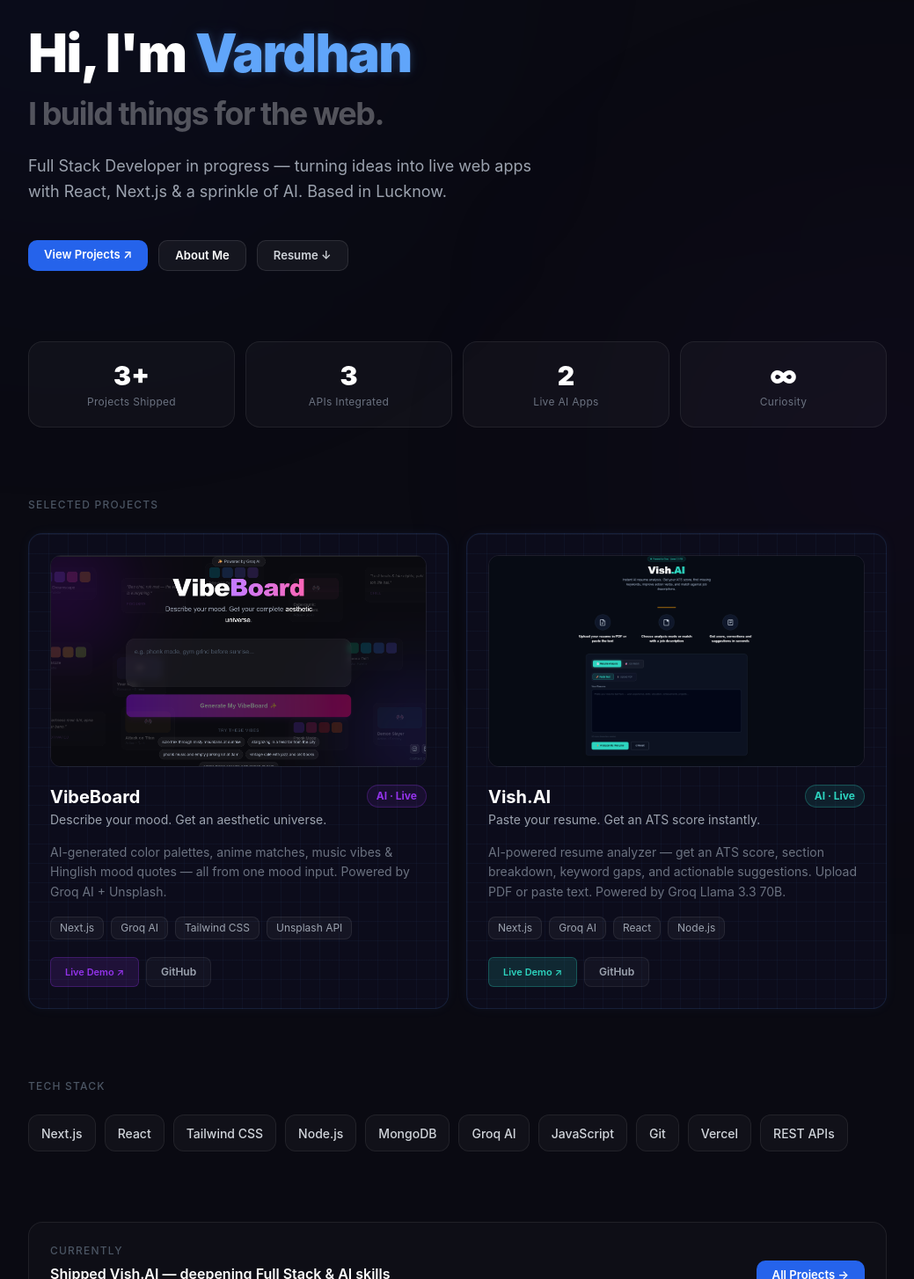
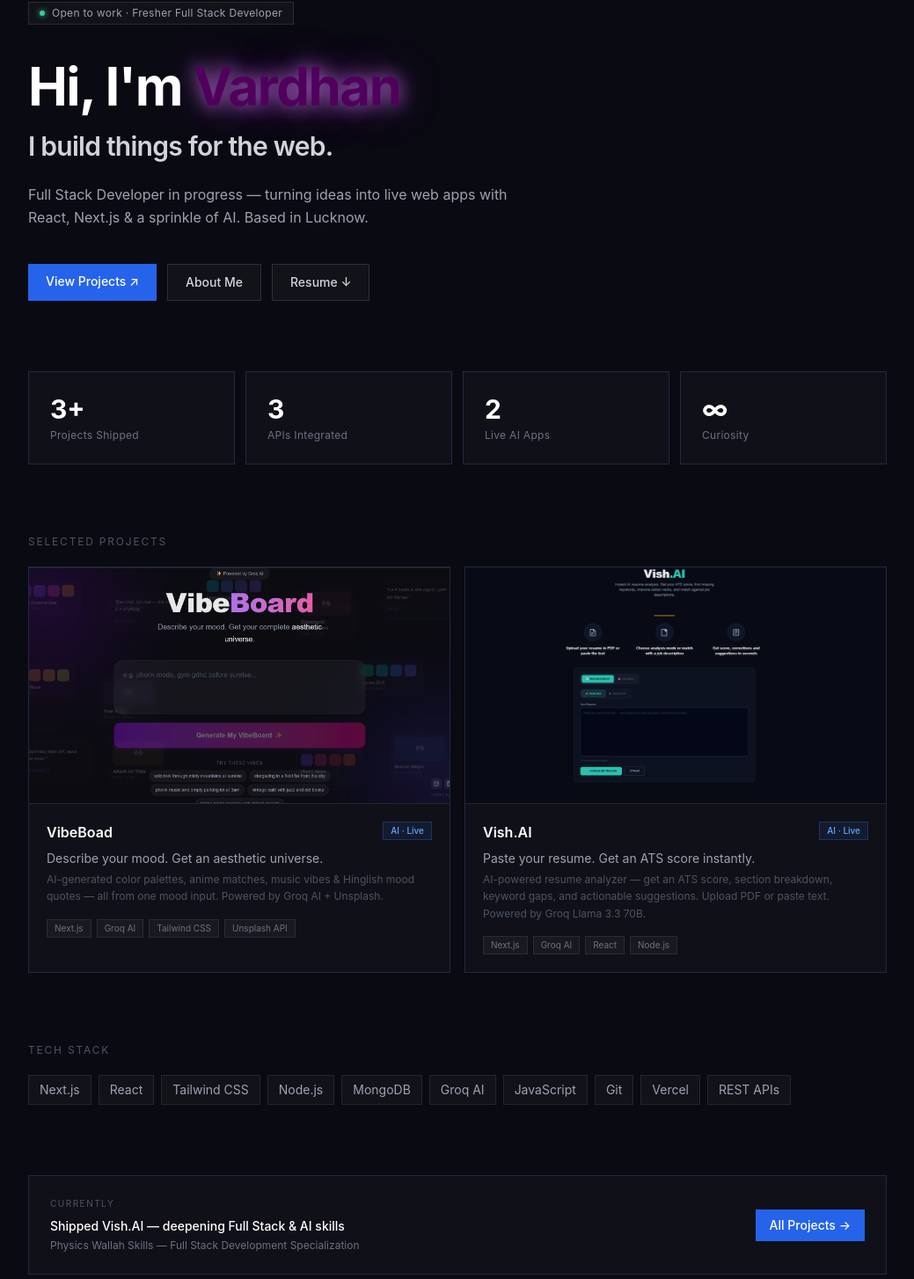
Before and after one commit to VishnuVardhan2000/my-portfolio, a Next.js app: page / in a window 1280 px wide. Shown: the part 176-1630 px from the top of the page at 88% size, without its empty margins (120-1159 px from the left). Built offline with nearby package versions, Linux system fonts and the light colour scheme.

Commit message:
feat: neon spotlight cards on home page

```diff
--- a/app/page.js
+++ b/app/page.js
@@ -1,339 +1,246 @@
 "use client";
+import { useRef } from "react";
 import Link from "next/link";
+
+/* ── Neon Spotlight Card ── */
+function NeonCard({ children, className = "", style = {} }) {
+  const ref = useRef(null);
+  const onMove = (e) => {
+    if (!ref.current) return;
+    const r = ref.current.getBoundingClientRect();
+    ref.current.style.setProperty("--mx", `${e.clientX - r.left}px`);
+    ref.current.style.setProperty("--my", `${e.clientY - r.top}px`);
+    ref.current.style.setProperty("--mo", "1");
+  };
+  const onLeave = () => {
+    if (!ref.current) return;
+    ref.current.style.setProperty("--mo", "0");
+  };
+  return (
+    <div ref={ref} onMouseMove={onMove} onMouseLeave={onLeave}
+      className={`neon-card ${className}`} style={style}>
+      {children}
+    </div>
+  );
+}
+
+const techStack = [
+  "Next.js","React","Tailwind CSS","Node.js",
+  "MongoDB","Groq AI","JavaScript","Git","Vercel","REST APIs",
+];
 
 const stats = [
   { value: "3+", label: "Projects Shipped" },
-  { value: "3", label: "APIs Integrated" },
-  { value: "2", label: "Live AI Apps" },
-  { value: "∞", label: "Curiosity" },
-];
-
-const stack = [
-  "Next.js",
-  "React",
-  "Tailwind CSS",
-  "Node.js",
-  "MongoDB",
-  "Groq AI",
-  "JavaScript",
-  "Git",
-  "Vercel",
-  "REST APIs",
+  { value: "3",  label: "APIs Integrated" },
+  { value: "2",  label: "Live AI Apps" },
+  { value: "∞",  label: "Curiosity" },
 ];
 
 const projects = [
   {
-    name: "VibeBoard",
-    thumb: "/vibeboard-thumb.png",
+    title: "VibeBoad",
+    badge: "AI · Live",
     tagline: "Describe your mood. Get an aesthetic universe.",
     desc: "AI-generated color palettes, anime matches, music vibes & Hinglish mood quotes — all from one mood input. Powered by Groq AI + Unsplash.",
     tags: ["Next.js", "Groq AI", "Tailwind CSS", "Unsplash API"],
-    badge: "AI · Live",
-    glow: "147,51,234",
-    live: "https://vibeboard-woad.vercel.app",
-    github: "https://github.com/VishnuVardhan2000/vibeboard",
+    img: "/vibeboard-thumb.png",// ← keep your existing image path
+    href: "https://vibeboard-woad.vercel.app/",//<project link
   },
   {
-    name: "Vish.AI",
-    thumb: "/vish-ai-thumb.png",
+    title: "Vish.AI",
+    badge: "AI · Live",
     tagline: "Paste your resume. Get an ATS score instantly.",
     desc: "AI-powered resume analyzer — get an ATS score, section breakdown, keyword gaps, and actionable suggestions. Upload PDF or paste text. Powered by Groq Llama 3.3 70B.",
     tags: ["Next.js", "Groq AI", "React", "Node.js"],
-    badge: "AI · Live",
-    glow: "45,212,191",
-    live: "https://my-portfolio-lemon-nine-24.vercel.app/vish-ai",
-    github: "https://github.com/VishnuVardhan2000/my-portfolio",
+    img: "/vish-ai-thumb.png",//← keep your existing image path
+    href: "https://my-portfolio-lemon-nine-24.vercel.app/vish-ai",// your existing project link
   },
 ];
 
 export default function Home() {
   return (
     <>
-      <style>{`
-        .neon-name {
-          text-shadow:
-            0 0 10px rgba(96,165,250,0.24),
-            0 0 24px rgba(96,165,250,0.08);
-          transition: text-shadow 0.45s ease, color 0.45s ease;
-          cursor: default;
-          display: inline-block;
-        }
+      <section className="max-w-5xl mx-auto px-6 pt-24 pb-20">
 
-        .neon-name:hover {
-          color: #7db4ff;
-          text-shadow:
-            0 0 5px rgba(255,255,255,0.9),
-            0 0 12px rgba(96,165,250,1),
-            0 0 28px rgba(96,165,250,0.7),
-            0 0 56px rgba(96,165,250,0.4),
-            0 0 90px rgba(147,51,234,0.24);
-        }
-
-        .neon-text-hover {
-          transition: color 0.3s ease, text-shadow 0.3s ease;
-        }
-
-        .neon-text-hover:hover {
-          color: #7db4ff;
-          text-shadow:
-            0 0 6px rgba(96,165,250,0.9),
-            0 0 18px rgba(96,165,250,0.45),
-            0 0 34px rgba(147,51,234,0.2);
-        }
-
-        .rect-btn {
-          border-radius: 10px;
-          padding: 10px 18px;
-          font-size: 0.82rem;
-          line-height: 1;
-        }
-
-        .proj-card {
-          border: 1px solid rgba(96,165,250,0.13);
-          box-shadow:
-            0 0 14px rgba(96,165,250,0.05),
-            inset 0 1px 0 rgba(255,255,255,0.025);
-          transition:
-            transform 0.38s cubic-bezier(0.16,1,0.3,1),
-            box-shadow 0.38s cubic-bezier(0.16,1,0.3,1),
-            border-color 0.38s ease;
-        }
-
-        .proj-card:hover {
-          transform: scale(1.025) translateY(-3px);
-          border-color: rgba(96,165,250,0.48);
-          box-shadow:
-            0 0 0 1px rgba(96,165,250,0.28),
-            0 0 20px rgba(96,165,250,0.20),
-            0 0 50px rgba(96,165,250,0.09),
-            0 10px 36px rgba(0,0,0,0.35);
-        }
-
-        .chip-bg {
-          background-image:
-            linear-gradient(rgba(96,165,250,0.045) 1px, transparent 1px),
-            linear-gradient(90deg, rgba(96,165,250,0.045) 1px, transparent 1px);
-          background-size: 22px 22px;
-        }
-
-        @keyframes blink {
-          0%,100% { opacity: 1 }
-          50% { opacity: 0.45 }
-        }
-
-        .blink {
-          animation: blink 2.2s ease-in-out infinite;
-        }
-      `}</style>
-
-      <main className="min-h-screen bg-[#0a0a12] text-white overflow-x-hidden">
-        <div className="fixed top-[-200px] left-[-100px] w-[600px] h-[600px] bg-blue-700/[0.07] rounded-full blur-[180px] pointer-events-none" />
-        <div className="fixed bottom-[-150px] right-[-100px] w-[500px] h-[500px] bg-purple-700/[0.06] rounded-full blur-[160px] pointer-events-none" />
-
-        <div className="max-w-5xl mx-auto px-6 pt-16 pb-24 relative z-10">
-
-          {/* ── Hero ── */}
-          <section className="mb-20">
-            <div className="inline-flex items-center gap-2 px-4 py-1.5 rounded-full bg-green-500/10 border border-green-500/20 text-green-400 text-xs font-medium mb-8 tracking-wide">
-              <span className="w-1.5 h-1.5 rounded-full bg-green-400 blink" />
+        {/* ── Status Badge ── */}
+        <div className="inline-flex items-center gap-2 px-3 py-1 mb-10 border border-white/[0.1] bg-white/[0.03] text-xs text-gray-400 tracking-wide">
+          <span className="w-1.5 h-1.5 rounded-full bg-emerald-400 shadow-[0_0_6px_#34d399] animate-pulse" />
           Open to work · Fresher Full Stack Developer
         </div>
 
-            <h1 className="text-4xl md:text-6xl font-black mb-6 leading-tight tracking-tight">
-              Hi, I&apos;m{" "}
-              <span className="neon-name text-blue-400">Vardhan</span>
-              <br />
-              <span className="text-white/30 text-2xl md:text-4xl font-bold">
+        {/* ── Hero ── */}
+        <h1 className="text-5xl sm:text-6xl font-bold tracking-tight mb-5 leading-tight">
+          Hi, I'm{" "}
+          <span className="name-glow">Vardhan</span>
+        </h1>
+        <p className="text-2xl sm:text-3xl font-semibold text-gray-300 mb-6 tracking-tight">
           I build things for the web.
-              </span>
-            </h1>
-
-            <p className="text-gray-400 text-lg max-w-xl leading-relaxed mb-10">
-              Full Stack Developer in progress — turning ideas into live web
-              apps with React, Next.js &amp; a sprinkle of AI. Based in Lucknow.
+        </p>
+        <p className="text-gray-400 text-base max-w-xl leading-relaxed mb-10">
+          Full Stack Developer in progress — turning ideas into live web apps
+          with React, Next.js &amp; a sprinkle of AI. Based in Lucknow.
         </p>
 
-            <div className="flex flex-wrap gap-3">
-              <Link
-                href="/projects"
-                className="rect-btn neon-text-hover bg-blue-600 hover:bg-blue-500 text-white font-semibold transition-all duration-200 hover:shadow-lg hover:shadow-blue-600/30"
-              >
+        {/* ── CTA Buttons ── */}
+        <div className="flex flex-wrap gap-3 mb-20">
+          <Link href="/projects"
+            className="px-5 py-2.5 bg-blue-600 hover:bg-blue-500 text-white text-sm font-medium transition-colors duration-200">
             View Projects ↗
           </Link>
-
-              <Link
-                href="/about"
-                className="rect-btn neon-text-hover bg-white/[0.05] border border-white/10 hover:bg-white/[0.09] text-white font-semibold transition-all duration-200"
-              >
+          <Link href="/about"
+            className="px-5 py-2.5 border border-white/[0.12] hover:border-white/25 text-gray-300 hover:text-white text-sm font-medium transition-colors duration-200 bg-white/[0.03]">
             About Me
           </Link>
-
-              <a
-                href="/resume.pdf"
-                download
-                className="rect-btn neon-text-hover bg-white/[0.05] border border-white/10 hover:bg-white/[0.09] text-gray-300 font-semibold transition-all duration-200"
-              >
+          <a href="/Vardhan-Doharey-Resume.pdf" download
+            className="px-5 py-2.5 border border-white/[0.12] hover:border-white/25 text-gray-300 hover:text-white text-sm font-medium transition-colors duration-200 bg-white/[0.03]">
             Resume ↓
           </a>
         </div>
-          </section>
 
         {/* ── Stats ── */}
-          <section className="grid grid-cols-2 sm:grid-cols-4 gap-3 mb-20">
-            {stats.map((s, i) => (
-              <div
-                key={i}
-                className="bg-white/[0.03] border border-white/[0.07] rounded-2xl p-5 text-center hover:bg-white/[0.05] transition-all duration-200"
-              >
-                <p className="text-3xl font-black text-white mb-1">{s.value}</p>
-                <p className="text-gray-500 text-xs tracking-wide">{s.label}</p>
+        <div className="grid grid-cols-2 sm:grid-cols-4 gap-3 mb-20">
+          {stats.map((s) => (
+            <NeonCard key={s.label} className="p-6 flex flex-col gap-1">
+              <span className="text-3xl font-bold text-white">{s.value}</span>
+              <span className="text-xs text-gray-500 tracking-wide">{s.label}</span>
+            </NeonCard>
+          ))}
         </div>
-            ))}
-          </section>
 
         {/* ── Selected Projects ── */}
-          <section className="mb-20">
-            <p className="text-xs uppercase tracking-widest text-gray-600 mb-6 font-medium">
+        <div className="mb-20">
+          <p className="text-xs text-gray-600 tracking-[0.15em] uppercase mb-5">
             Selected Projects
           </p>
-
-            <div className="grid grid-cols-1 md:grid-cols-2 gap-5">
-              {projects.map((p, i) => (
-                <div
-                  key={i}
-                  className="proj-card chip-bg group bg-[#0c0c1b] rounded-2xl p-6 flex flex-col gap-4"
-                >
-                  {p.thumb && (
-                    <div className="rounded-xl overflow-hidden border border-white/[0.07] mb-1">
-                      <img
-                        src={p.thumb}
-                        alt={`${p.name} preview`}
-                        width={600}
-                        height={340}
-                        loading="lazy"
-                        className="w-full object-cover object-top transition-transform duration-500 group-hover:scale-105"
-                        style={{ aspectRatio: "16/9" }}
-                      />
+          <div className="grid sm:grid-cols-2 gap-4">
+            {projects.map((p) => (
+              <NeonCard key={p.title} className="overflow-hidden">
+                <div className="w-full aspect-[16/9] bg-white/[0.03] border-b border-white/[0.06] overflow-hidden">
+                  <img src={p.img} alt={p.title}
+                    className="w-full h-full object-cover opacity-90" />
                 </div>
-                  )}
-
-                  <div className="flex items-start justify-between gap-3">
-                    <div>
-                      <h3 className="text-xl font-bold text-white mb-0.5">
-                        {p.name}
-                      </h3>
-                      <p className="text-sm text-gray-400 leading-snug">
-                        {p.tagline}
-                      </p>
-                    </div>
-
-                    <span
-                      className="shrink-0 text-xs font-bold px-2.5 py-1 rounded-full border whitespace-nowrap"
-                      style={{
-                        backgroundColor: `rgba(${p.glow},0.1)`,
-                        borderColor: `rgba(${p.glow},0.28)`,
-                        color: `rgb(${p.glow})`,
-                      }}
-                    >
+                <div className="p-5">
+                  <div className="flex items-start justify-between mb-2">
+                    <h3 className="text-white font-semibold text-base">{p.title}</h3>
+                    <span className="text-[10px] px-2 py-0.5 bg-blue-500/10 border border-blue-500/25 text-blue-400 font-medium">
                       {p.badge}
                     </span>
                   </div>
-
-                  <p className="text-gray-500 text-sm leading-relaxed">
-                    {p.desc}
-                  </p>
-
-                  <div className="flex flex-wrap gap-2">
-                    {p.tags.map((t, j) => (
-                      <span
-                        key={j}
-                        className="text-xs px-2.5 py-1 rounded-lg bg-white/[0.04] border border-white/[0.08] text-gray-400"
-                      >
+                  <p className="text-gray-400 text-sm mb-1">{p.tagline}</p>
+                  <p className="text-gray-600 text-xs leading-relaxed mb-4">{p.desc}</p>
+                  <div className="flex flex-wrap gap-1.5">
+                    {p.tags.map((t) => (
+                      <span key={t}
+                        className="text-[10px] px-2 py-0.5 bg-white/[0.04] border border-white/[0.08] text-gray-500">
                         {t}
                       </span>
                     ))}
                   </div>
-
-                  <div className="flex gap-2 mt-auto pt-1">
-                    {p.live ? (
-                      <a
-                        href={p.live}
-                        target="_blank"
-                        rel="noreferrer"
-                        className="text-[11px] px-4 py-2 rounded-md font-semibold neon-text-hover transition-all duration-200"
-                        style={{
-                          backgroundColor: `rgba(${p.glow},0.14)`,
-                          borderColor: `rgba(${p.glow},0.28)`,
-                          color: `rgb(${p.glow})`,
-                          border: `1px solid rgba(${p.glow},0.28)`,
-                        }}
-                      >
-                        Live Demo ↗
-                      </a>
-                    ) : (
-                      <span className="text-xs px-4 py-2 rounded-lg font-medium text-gray-600 bg-white/[0.025] border border-white/[0.05] cursor-default select-none">
-                        In Development...
-                      </span>
-                    )}
-
-                    {p.github && (
-                      <a
-                        href={p.github}
-                        target="_blank"
-                        rel="noreferrer"
-                        className="text-xs px-4 py-2 rounded-lg font-semibold text-gray-400 bg-white/[0.03] border border-white/[0.07] hover:bg-white/[0.07] transition-all duration-200"
-                      >
-                        GitHub
-                      </a>
-                    )}
+                </div>
+              </NeonCard>
+            ))}
           </div>
         </div>
+
+        {/* ── Tech Stack ── */}
+        <div className="mb-20">
+          <p className="text-xs text-gray-600 tracking-[0.15em] uppercase mb-5">
+            Tech Stack
+          </p>
+          <div className="flex flex-wrap gap-2">
+            {techStack.map((t) => (
+              <span key={t}
+                className="px-3 py-1.5 border border-white/[0.08] bg-white/[0.03] text-gray-400 text-sm
+                           hover:border-blue-500/30 hover:text-gray-200 transition-colors duration-200">
+                {t}
+              </span>
             ))}
           </div>
-          </section>
+        </div>
 
-          {/* ── Tech Stack ── */}
-          <section className="mb-20">
-            <p className="text-xs uppercase tracking-widest text-gray-600 mb-6 font-medium">
-              Tech Stack
-            </p>
-
-            <div className="flex flex-wrap gap-2.5">
-              {stack.map((t, i) => (
-                <div
-                  key={i}
-                  className="px-3.5 py-2 rounded-xl bg-white/[0.03] border border-white/[0.07] hover:bg-white/[0.06] hover:border-white/[0.13] transition-all duration-200 cursor-default"
-                >
-                  <span className="text-gray-300 text-sm font-medium">{t}</span>
-                </div>
-              ))}
-            </div>
-          </section>
-
-          {/* ── CTA Footer ── */}
-          <div className="flex flex-col sm:flex-row items-start sm:items-center justify-between gap-5 bg-white/[0.02] border border-white/[0.07] rounded-2xl p-6">
+        {/* ── Currently ── */}
+        <NeonCard className="p-6 flex items-center justify-between gap-6 flex-wrap">
           <div>
-              <p className="text-xs uppercase tracking-widest text-gray-600 mb-1.5 font-medium">
+            <p className="text-[10px] text-gray-600 tracking-[0.15em] uppercase mb-2">
               Currently
             </p>
-              <p className="text-white font-semibold">
-                Shipped Vish.AI &mdash; deepening Full Stack &amp; AI skills
+            <p className="text-white font-medium text-sm mb-1">
+              Shipped Vish.AI — deepening Full Stack &amp; AI skills
             </p>
-              <p className="text-gray-500 text-sm mt-1">
+            <p className="text-gray-500 text-xs">
               Physics Wallah Skills — Full Stack Development Specialization
             </p>
           </div>
-
-            <Link
-              href="/projects"
-              className="shrink-0 rect-btn bg-blue-600 hover:bg-blue-500 text-white text-[11px] font-semibold neon-text-hover transition-all duration-200 whitespace-nowrap"
-            >
+          <Link href="/projects"
+            className="px-4 py-2 bg-blue-600 hover:bg-blue-500 text-white text-sm font-medium transition-colors duration-200 whitespace-nowrap">
             All Projects →
           </Link>
-          </div>
+        </NeonCard>
 
-        </div>
-      </main>
+      </section>
+
+      {/* ── Global card styles ── */}
+      <style>{`
+        /* Name glow — preserved */
+        .name-glow {
+          color: #50005c;
+          text-shadow:
+            0 0 20px rgba(214, 126, 255, 0.75),
+            0 0 45px rgba(219, 96, 250, 0.45),
+            0 0 90px rgba(201, 96, 250, 0.2);
+        }
+
+        /* Base card — static neon border always visible */
+        .neon-card {
+          position: relative;
+          border-radius: 0;
+          border: 1px solid rgba(96,165,250,0.18);
+          background: rgba(255,255,255,0.025);
+          overflow: hidden;
+          --mx: -999px; --my: -999px; --mo: 0;
+        }
+
+        /* Background spotlight (fills card on hover) */
+        .neon-card::before {
+          content: "";
+          position: absolute;
+          inset: 0;
+          pointer-events: none;
+          z-index: 0;
+          background: radial-gradient(
+            360px circle at var(--mx) var(--my),
+            rgba(96,165,250,0.08) 0%,
+            transparent 65%
+          );
+          opacity: var(--mo);
+          transition: opacity 0.4s ease;
+        }
+
+        /* Border spotlight — follows cursor along edges */
+        .neon-card::after {
+          content: "";
+          position: absolute;
+          inset: 0;
+          padding: 1px;
+          pointer-events: none;
+          z-index: 2;
+          background: radial-gradient(
+            220px circle at var(--mx) var(--my),
+            rgba(96,165,250,0.75),
+            transparent 60%
+          );
+          -webkit-mask:
+            linear-gradient(#fff 0 0) content-box,
+            linear-gradient(#fff 0 0);
+          -webkit-mask-composite: xor;
+          mask-composite: exclude;
+          opacity: var(--mo);
+          transition: opacity 0.4s ease;
+        }
+
+        /* Keep all children above overlays */
+        .neon-card > * { position: relative; z-index: 1; }
+      `}</style>
     </>
   );
 }
```
Lines whose indentation alone changed are shown as unchanged.
